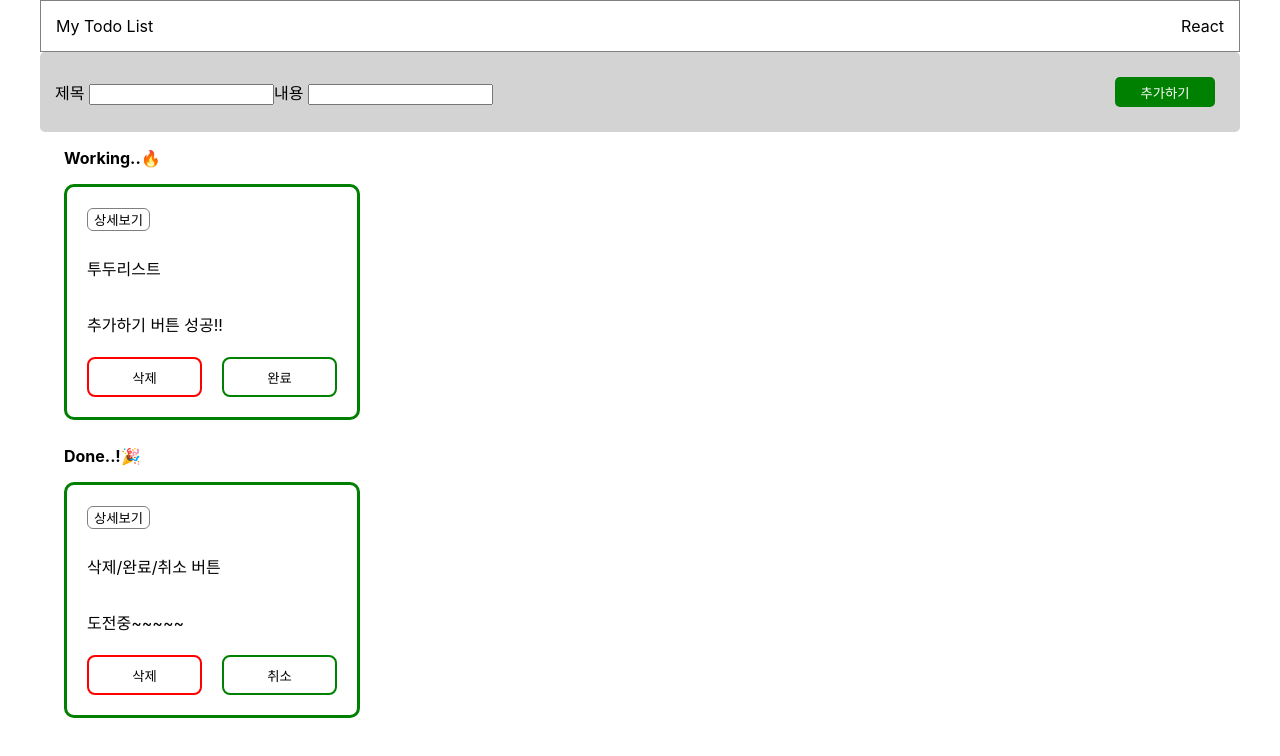
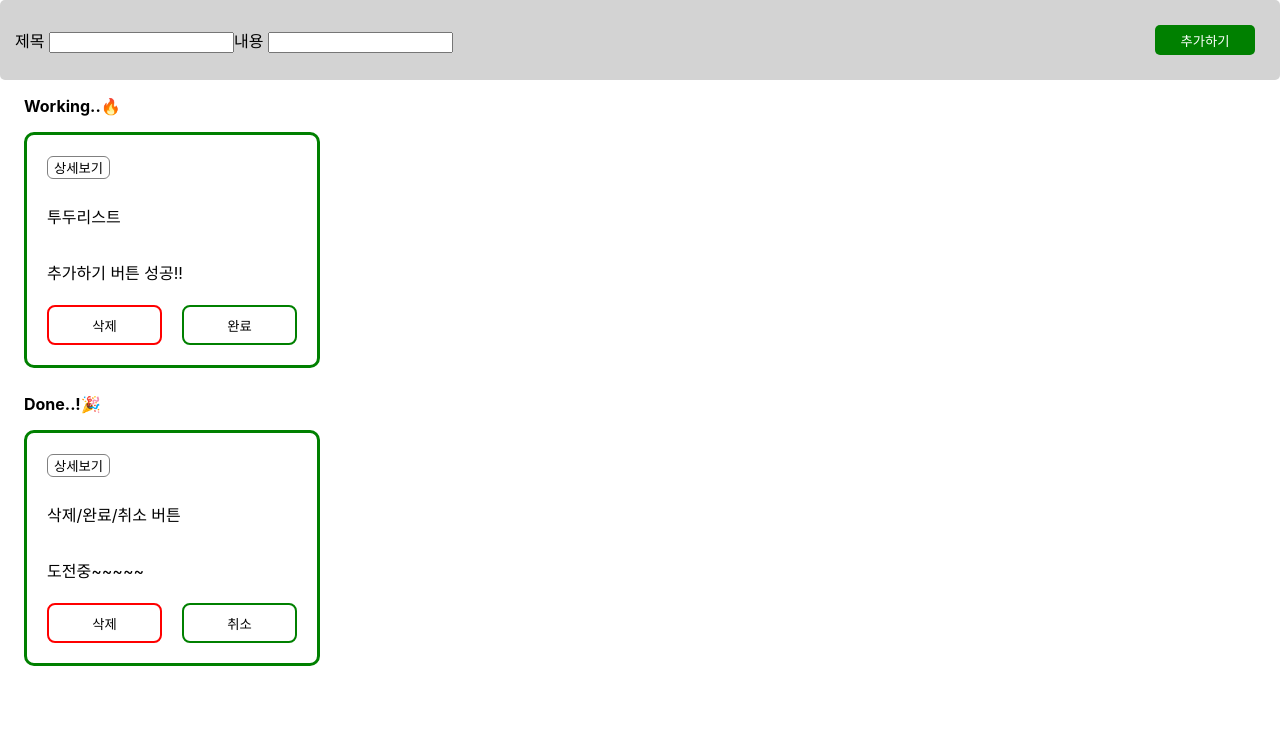
Before and after one commit to hyj01230/hh99_react_Lv2, a React (Create React App) app: page / in a window 1280 px wide. Shown: the top 756 px of the page. Built offline with nearby package versions, Linux system fonts and the light colour scheme.

Commit message:
헤더와 레이아웃 분리(적용은 아직)

```diff
--- a/src/pages/Home.jsx
+++ b/src/pages/Home.jsx
@@ -29,13 +29,7 @@ function Home() {
   const navigate = useNavigate();
 
   return (
-    <Wrap>
-      {/* 상단바 구역 */}
-      <Nav>
-        <Nav_P>My Todo List</Nav_P>
-        <Nav_P>React</Nav_P>
-      </Nav>
-
+    <div>
       {/* 인풋 구역 */}
       <InputZone>
         <InputWrap>
@@ -86,7 +80,7 @@ function Home() {
           {todo.filter((item) => { return item.isDone === true }).map((item) => (
             <CardLayout key={item.id}>
               <Constent>
-              <Detail onClick={() => {
+                <Detail onClick={() => {
                   navigate('/detail');
                 }}>상세보기</Detail>
                 <p>{item.title}</p>
@@ -104,26 +98,16 @@ function Home() {
           ))}
         </CardZone>
       </Main>
-    </Wrap>
+    </div>
+
+
   )
 }
 
 
 
-const Wrap = styled.div`
-text-align: center;
-  min-width: 800px;
-  max-width: 1200px;
-  margin: 0 auto;
-`
-const Nav = styled.header`
-  display: flex;
-  justify-content: space-between;
-  border: 1px solid gray;
-`
-const Nav_P = styled.p`
-  margin: 15px;
-`
+
+
 const InputZone = styled.div`
   height: 80px;
   display: flex;
--- /dev/null
+++ b/src/shared/Layout.js
@@ -0,0 +1,40 @@
+import { styled } from 'styled-components';
+
+const Wrap = styled.div`
+text-align: center;
+  min-width: 800px;
+  max-width: 1200px;
+  margin: 0 auto;
+`
+
+const HeaderStyle = styled.header`
+  display: flex;
+  justify-content: space-between;
+  border: 1px solid gray;
+`
+const HeaderStyle_P = styled.p`
+  margin: 15px;
+`
+
+function Header() {
+  return (
+    <HeaderStyle>
+      <HeaderStyle_P>My Todo List</HeaderStyle_P>
+      <HeaderStyle_P>React</HeaderStyle_P>
+    </HeaderStyle>
+  )
+}
+
+// 모든 페이지 레이아웃의 제일 큰 틀!!
+// 모든 페이지는 Wrap, Header를 가진다!
+// Router.js 에서 import해서 받아주면, 모든 페이지에서 적용이 된다!!
+function Layout() {
+  return (
+    <Wrap>
+      <Header>
+      </Header>
+    </Wrap>
+  )
+}
+
+export default Layout;
--- a/src/shared/Router.js
+++ b/src/shared/Router.js
@@ -1,16 +1,19 @@
 import { BrowserRouter, Route, Routes } from "react-router-dom";
 import Home from "../pages/Home";
 import Detail from "../pages/Detail";
+import Layout from "./Layout";
 
 const Router = () => {
-    return (
-        <BrowserRouter>
-            <Routes>
-                <Route path="/" element={<Home />}/>
-                <Route path="detail" element={<Detail />}/>
-            </Routes>
-        </BrowserRouter>
-    )
-}
+  return (
+    <BrowserRouter>
+      {/* <Layout> */}
+        <Routes>
+          <Route path="/" element={<Home />} />
+          <Route path="detail" element={<Detail />} />
+        </Routes>
+      {/* </Layout> */}
+    </BrowserRouter>
+  );
+};
 
 export default Router;
```
